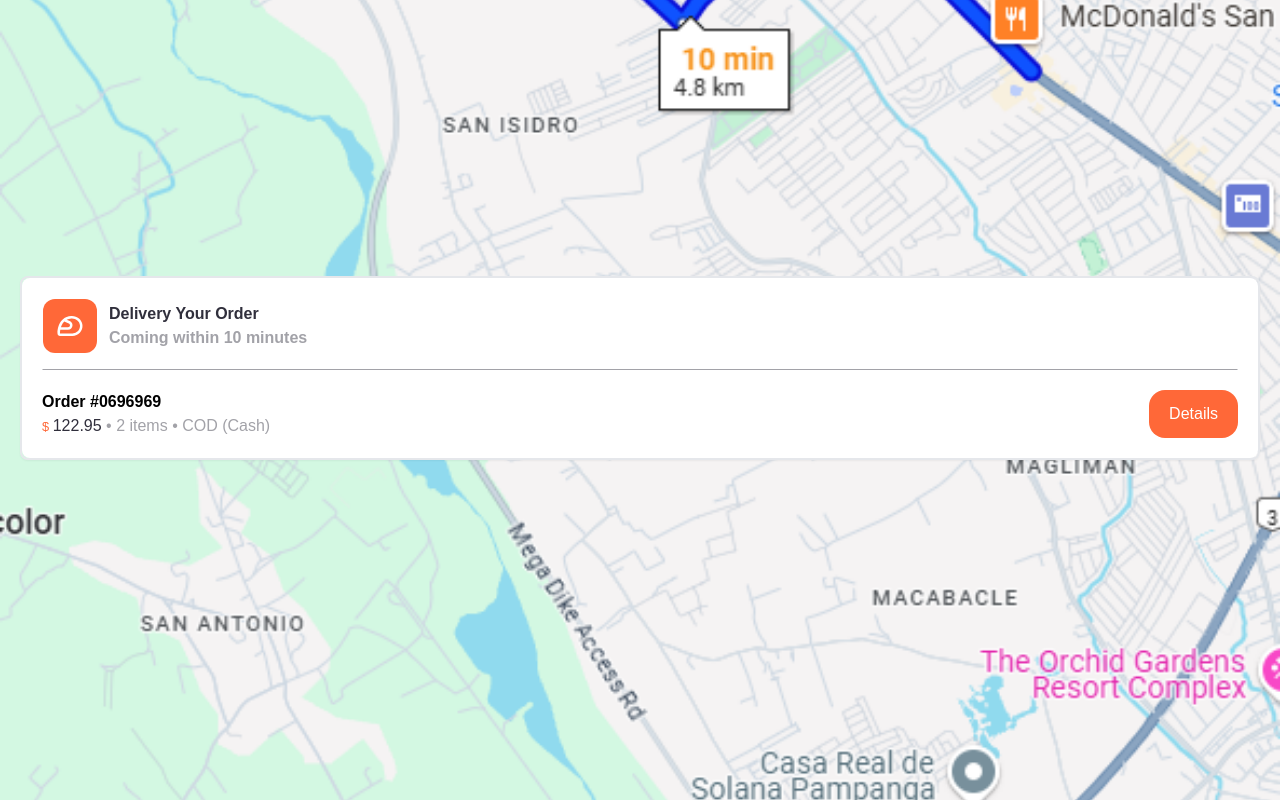
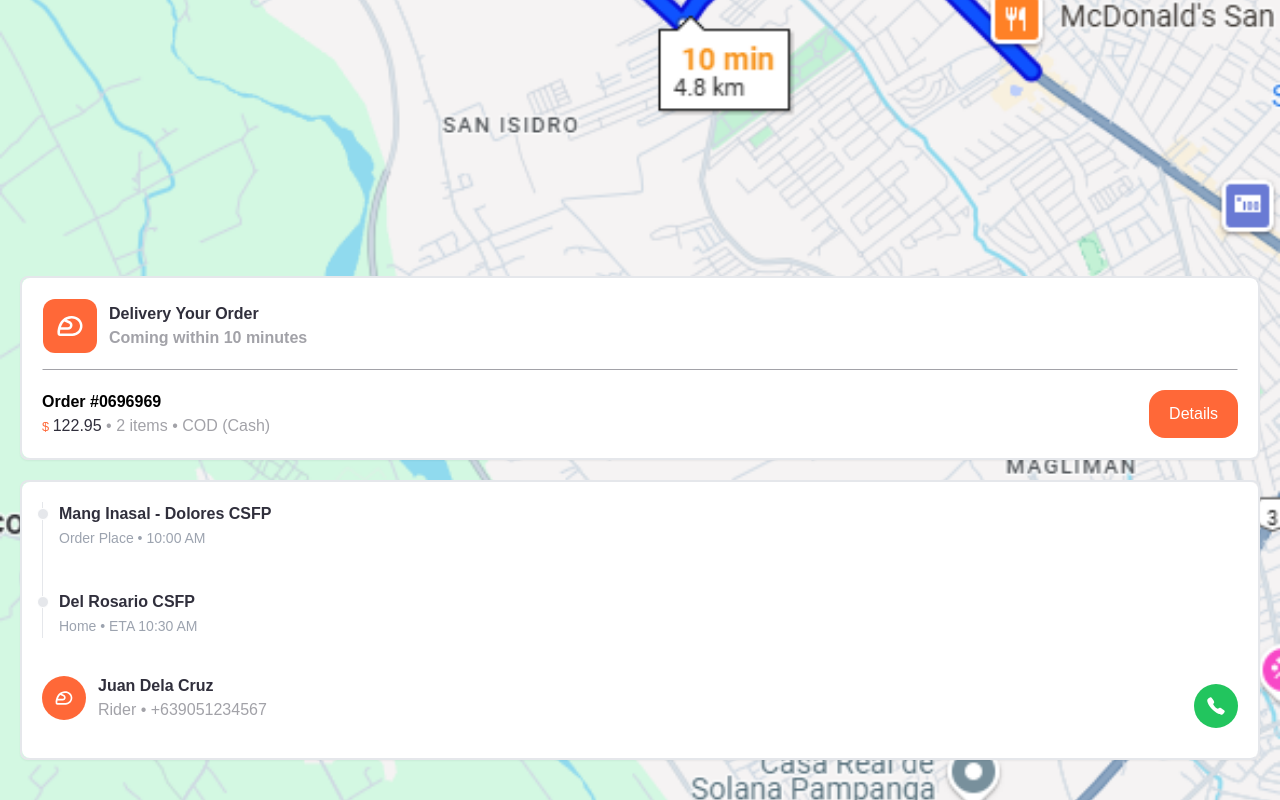
Before and after one commit to alonzojoe/food-delivery, a React (Vite) app: page /delivery in a window 1280 px wide. Built offline with nearby package versions, Linux system fonts and the light colour scheme.

Commit message:
style: add delivery timeline  ui component

```diff
--- a/src/pages/Delivery/Delivery.tsx
+++ b/src/pages/Delivery/Delivery.tsx
@@ -1,6 +1,7 @@
 import MapImg from "@/assets/images/maps.png";
 import Card from "@/components/UI/Card";
 import { MdOutlineSportsMotorsports } from "react-icons/md";
+import { IoCall } from "react-icons/io5";
 const Delivery = () => {
   return (
     <div
@@ -46,6 +47,52 @@ const Delivery = () => {
           </div>
         </Card>
       </div>
+      <div className="container absolute bottom-5 p-5">
+        <Card>
+          <div className=" bg-white p-5 ro rounded-lg">
+            <div className="flex gap-3 items-center pb-4">
+              <ol className="relative border-s border-gray-200 dark:border-textMuted">
+                <li className="mb-10 ms-4">
+                  <div className="absolute w-3 h-3 bg-gray-200 rounded-full mt-1.5 -start-1.5 border border-white dark:border-primary dark:bg-primary"></div>
+                  <h3 className="font-bold text-textDark">
+                    Mang Inasal - Dolores CSFP
+                  </h3>
+                  <time className="mb-1 text-sm font-normal leading-none text-gray-400 dark:text-gray-500">
+                    Order Place • 10:00 AM
+                  </time>
+                </li>
+                <li className="mb-0 ms-4">
+                  <div className="absolute w-3 h-3 bg-gray-200 rounded-full mt-1.5 -start-1.5 border border-white dark:border-primary dark:bg-primary"></div>
+                  <h3 className="font-bold text-textDark">Del Rosario CSFP</h3>
+                  <time className="mb-1 text-sm font-normal leading-none text-gray-400 dark:text-gray-500">
+                    Home • ETA 10:30 AM
+                  </time>
+                </li>
+              </ol>
+            </div>
+            <div className="pt-5 flex items-center justify-between">
+              <div className="flex gap-3 items-center pb-4">
+                <span className="bg-primary rounded-full p-3">
+                  <MdOutlineSportsMotorsports className="text-white text-xl" />
+                </span>
+                <div>
+                  <h3 className="text-textDark font-semibold">
+                    Juan Dela Cruz
+                  </h3>
+                  <span className="text-textDark">
+                    <span className="text-textMuted text-md">
+                      Rider • +639051234567
+                    </span>
+                  </span>
+                </div>
+              </div>
+              <span className="p-3 bg-green-500 rounded-full">
+                <IoCall className="text-white text-xl" />
+              </span>
+            </div>
+          </div>
+        </Card>
+      </div>
     </div>
   );
 };
```
